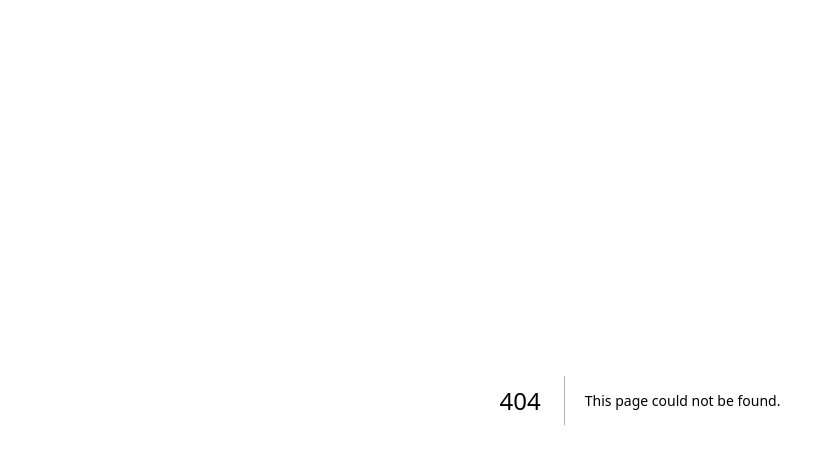
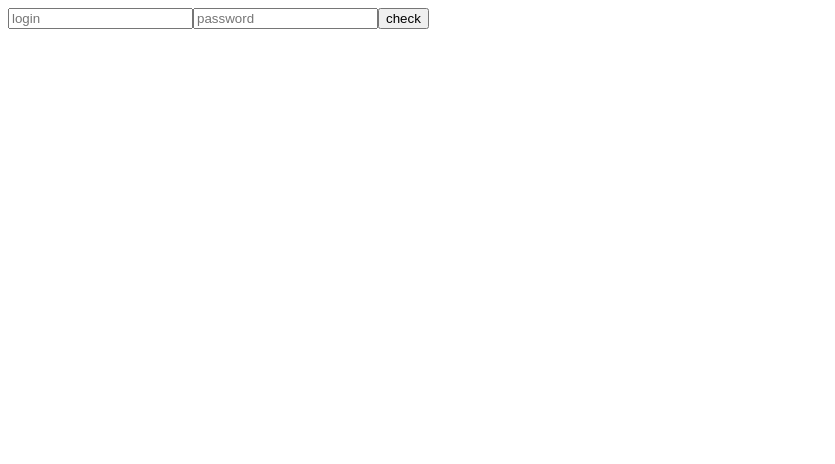
Before and after one commit to patryk-olti/chat.js, a Next.js app: page /registerPage in a window 1280 px wide. Before the commit this address had no page. Shown: the top 464 px of the page, without its empty margins (0-835 px from the left). Built offline with nearby package versions, Linux system fonts and the light colour scheme.

Commit message:
Created register page with controlled components.

```diff
--- /dev/null
+++ b/src/pages/registerPage.tsx
@@ -0,0 +1,61 @@
+import { FormEventHandler, useState } from "react"
+
+interface User {
+    login: string,
+    password: string,
+    email: string,
+    firstName: string,
+    lastName: string
+}
+
+const RegisterPage = () => {
+
+    const [ user, setUser ] = useState<User>({
+        login: '',
+        password: '',
+        email: '',
+        firstName: '',
+        lastName: ''
+    })
+
+    const handleChangeUserProperty: React.ChangeEventHandler<HTMLInputElement> = (event) => {
+        const { name, value } = event.target;
+        setUser( prevState => ({
+            ...prevState,
+            [name]: value
+        }))
+    }
+
+    const handleSubmitForm: React.FormEventHandler<HTMLFormElement> = (event) => {
+        event.preventDefault();
+        console.log(user);
+    }
+
+    return(
+        <div>
+            <form onSubmit={handleSubmitForm}>
+                <input
+                    className="text-center text-xs"
+                    type="text"
+                    placeholder="login"
+                    value={user.login}
+                    onChange={handleChangeUserProperty}
+                    name='login'/>
+
+                <input
+                    className="text-center text-xs"
+                    type="password"
+                    placeholder="password"
+                    value={user.password}
+                    onChange={handleChangeUserProperty}
+                    name='password'/>
+
+                <button
+                    type='submit'
+                    > check </button>
+            </form>
+        </div>
+    )
+}
+
+export default RegisterPage;
```
